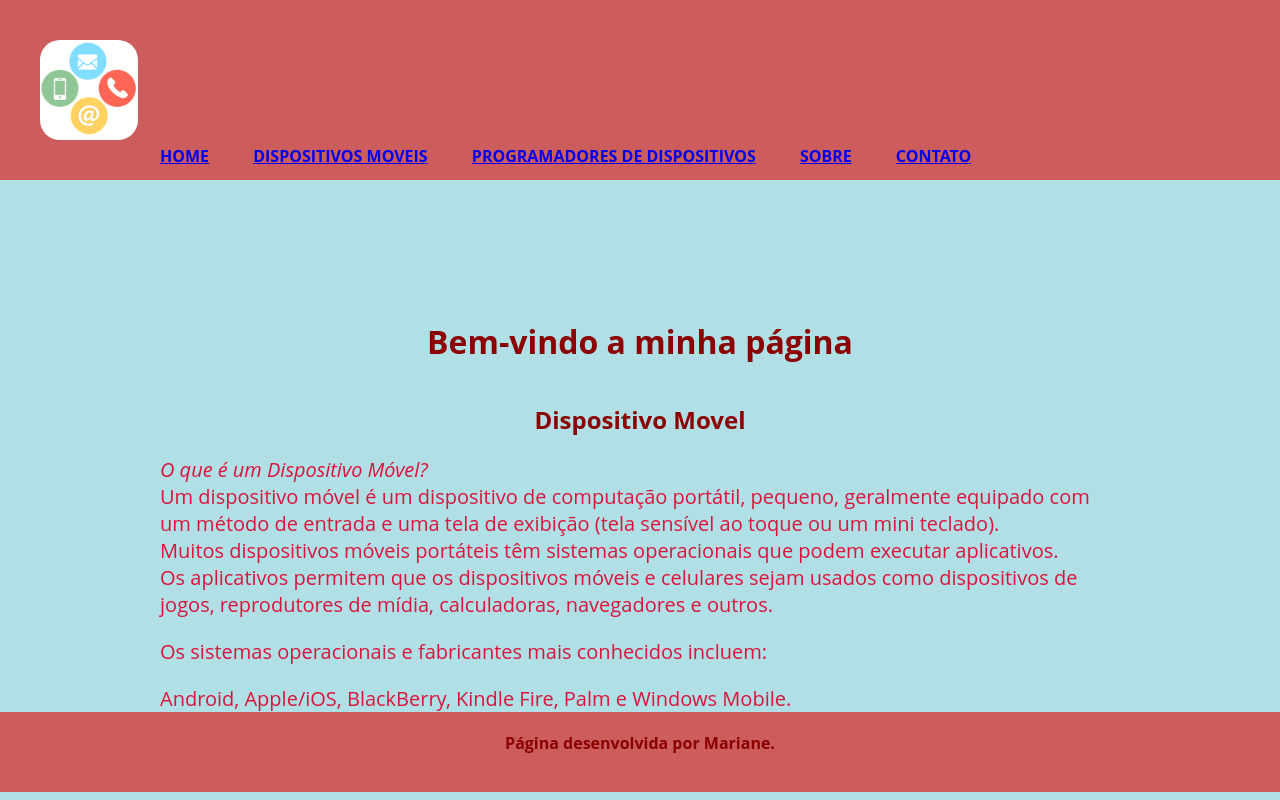
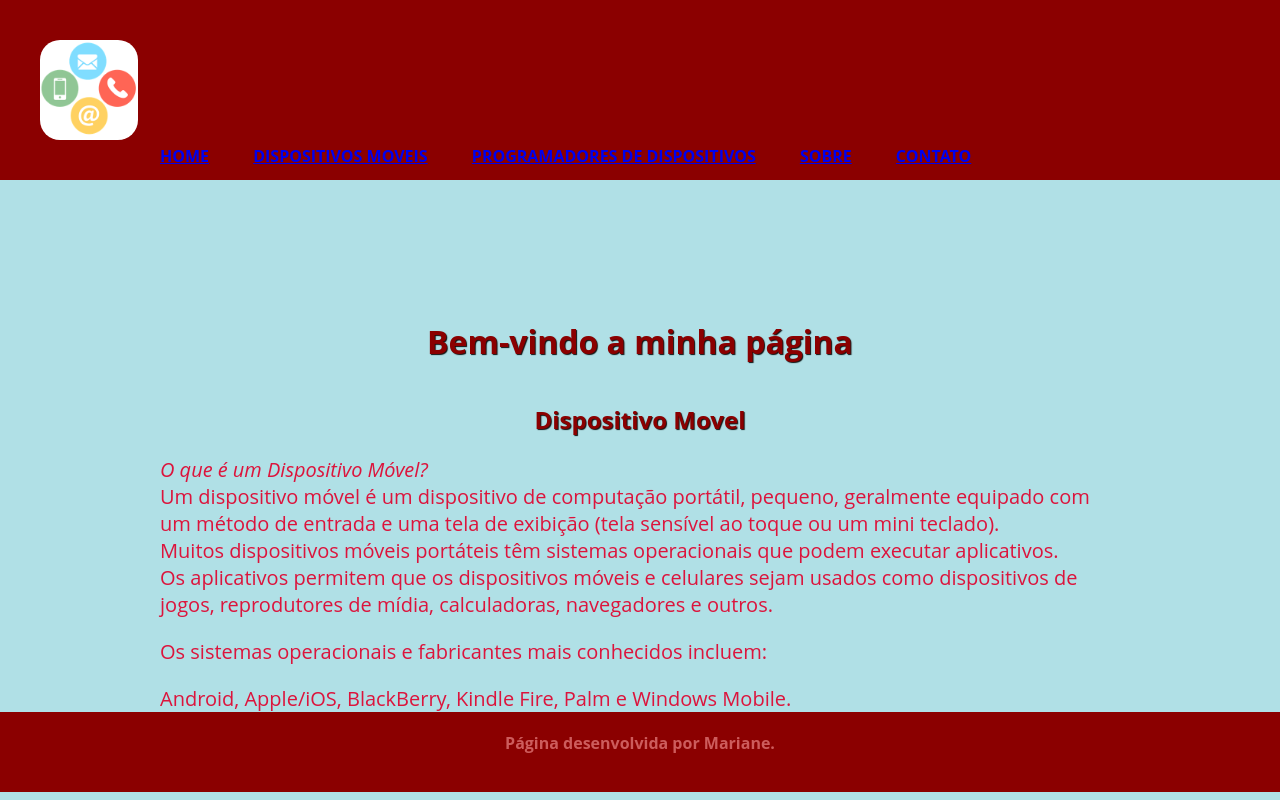
Before and after one commit to Maridorvina/Aula--Aplicacao_web_Apps, a plain HTML site: page index.html in a window 1280 px wide. Drawn offline with Linux system fonts and the light colour scheme.

```diff
--- a/css/dispositivos.css
+++ b/css/dispositivos.css
@@ -10,6 +10,15 @@
 	padding: 40px;
 
 }
+
+h1, h2 {
+	color: darkred;
+	margin: 0 50 0 0;
+	padding: 40px 0 0 0;
+	text-align: center;
+	text-shadow: 1px 1px 1px #111111;
+}
+
 
 li{
 	font-weight: bold;
@@ -45,7 +54,8 @@
 	font-weight: bold;
 	height: 40px;
 	padding: 20px;
-	text-align: center;
+    text-align: center;
+    text-transform: uppercase;
 }
 
 .container {
--- a/css/layout.css
+++ b/css/layout.css
@@ -6,10 +6,9 @@
 }
 
 header {
-	background-color: #CD5C5C;
+	background-color: darkred;
 	height: 100px;
 	padding: 40px;
-
 }
 
 h1, h2 {
@@ -17,13 +16,13 @@
 	margin: 0 50 0 0;
 	padding: 40px 0 0 0;
 	text-align: center;
-	text-shadow: 1px 1px 1px 1px #111111;
+	text-shadow: 1px 1px 1px #111111;
 }
 
 
 li{
 	font-weight: bold;
-	color: darkred;
+	color: crimson;
 	display: inline;
 	font-weight: bold;
 	list-style: none;
@@ -49,8 +48,8 @@
 }
 
 footer {
-	background-color: #CD5C5C;
-	color: darkred;
+	background-color: darkred;
+	color: #CD5C5C;
 	clear: both;
 	font-weight: bold;
 	height: 40px;
--- a/index.html
+++ b/index.html
@@ -17,7 +17,7 @@
 				<nav>
 						<ul>
 							<li><a href="index.html">Home</a></li>
-							<li><a href="index.html">Dispositivos Moveis</a></li>
+							<li><a href="dispositivos.html">Dispositivos Moveis</a></li>
 							<li><a href="#">Programadores de Dispositivos</a></li>
 							<li><a href="#">Sobre</a></li>
 							<li><a href="#">Contato</a></li>
```
Also changed, not shown: dispositivos.html (+4 -4 lines), images/apple-ios.jpg (added), images/blackberry.jpg (added), images/kindle-fire.jpg (added), images/mobile-android.jpg (added), images/palm-windowsmob.jpg (added).
